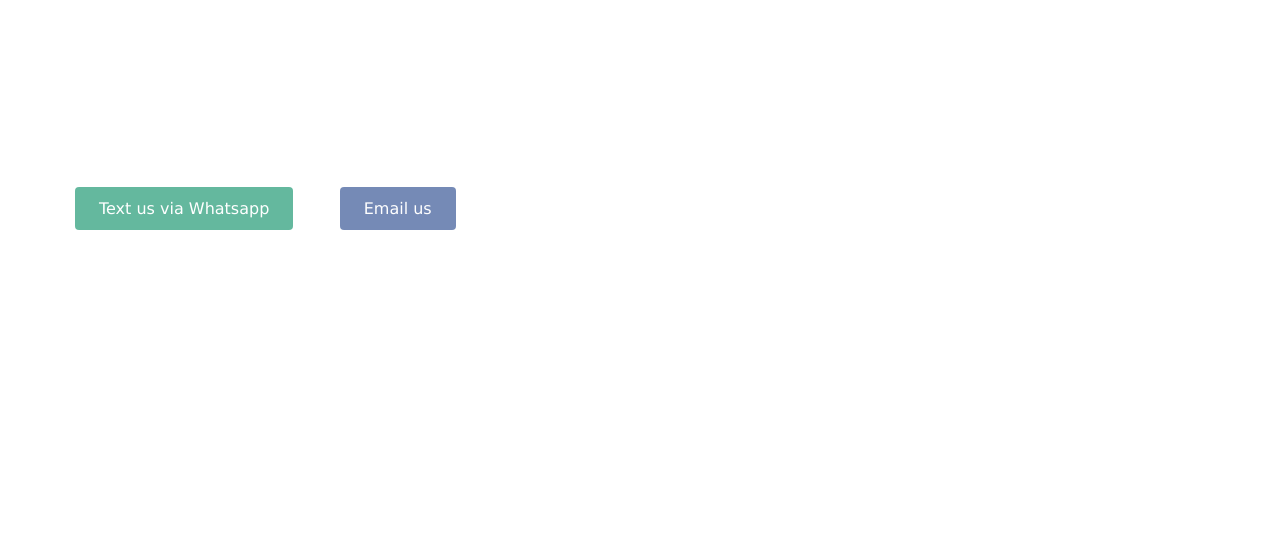
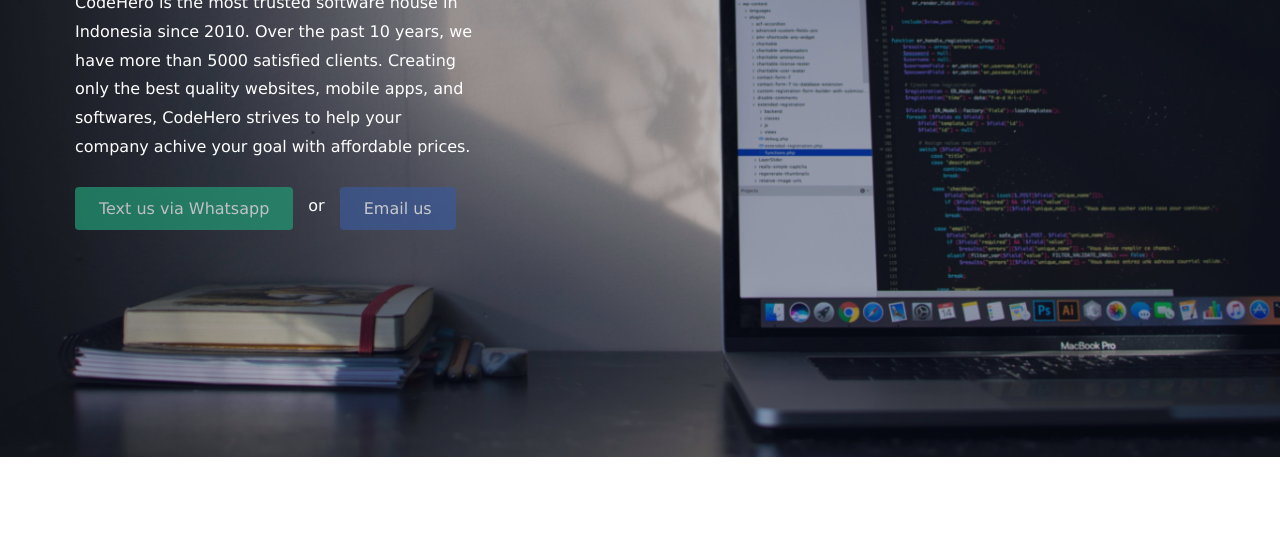
Before and after one commit to jaman-ceritink/progate_kel9, a plain HTML site: page index.html in a window 1280 px wide. Shown: the part 248-800 px from the top of the page. Drawn offline with Linux system fonts and the light colour scheme.

Commit message:
Update stylesheet.css

```diff
--- a/stylesheet.css
+++ b/stylesheet.css
@@ -19,7 +19,7 @@ a {
 
 .top-wrapper {
   padding: 140px 0 250px 0;
-  background-image: url(Assets/Background.png);
+  background-image: url(Background.png);
   background-size: cover;
   color: white;
   text-align: left;
```
